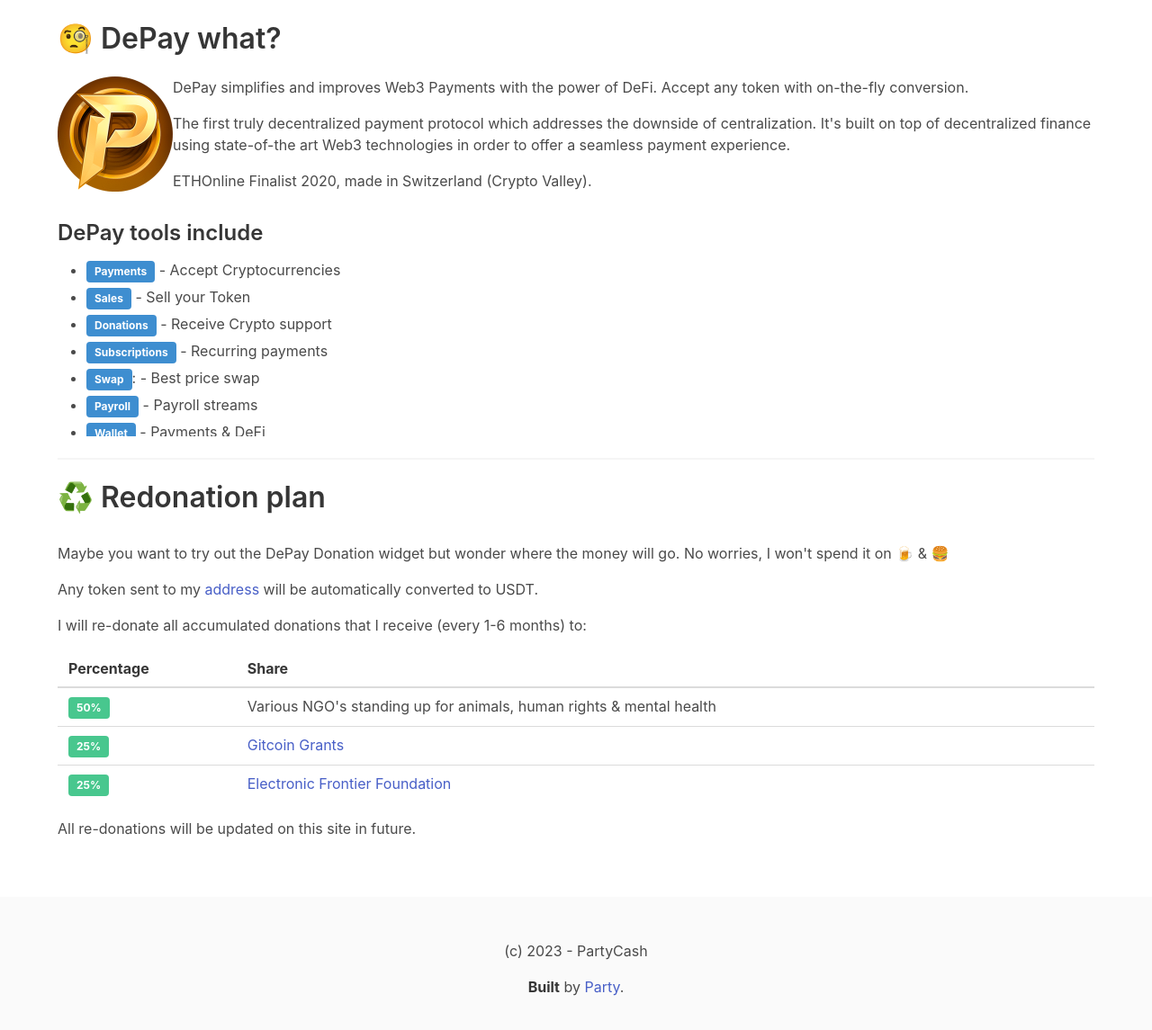
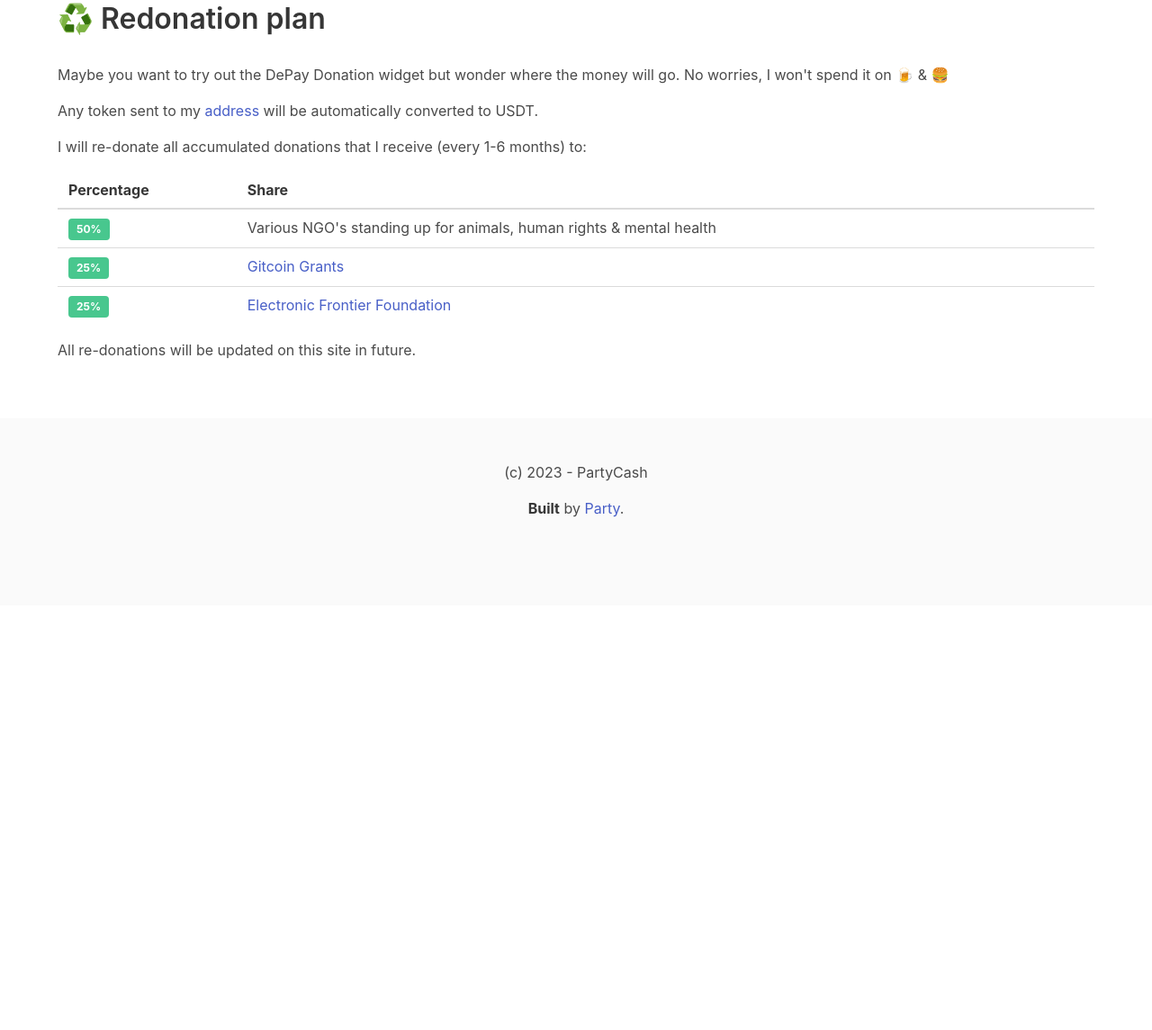
Before and after one commit to PartyCashV2/PartyCashNX, a plain HTML site: page index.html in a window 1280 px wide. Shown: the part 1183-2328 px from the top of the page at 90% size. After the commit the page ends 1856 px from the top, so only its background shows below. Drawn offline with nearby package versions, Linux system fonts and the light colour scheme; a script that the page names is missing.

Commit message:
Update index.html

```diff
--- a/index.html
+++ b/index.html
@@ -55,8 +55,7 @@
       <div class="tabs is-small is-centered">
         <ul>
           <li class="is-active"><a>Donate</a></li>
-          <li><a href="#alexwho">PartyCash?</a></li>
-          <li><a href="#depaywhat">DePay?</a></li>
+          <li><a href="#alexwho">Party's Dungeon?</a></li>
           <li><a href="#redonations">Redonations</a></li>
         </ul>
       </div>
@@ -99,53 +98,7 @@
         </div>
 
         <hr/>
-        <br /> <br />
-        <div class="container" id="depaywhat">
-          <p class="title">🧐 DePay what?</p>
-          <div style="min-height: 355px; max-height: 400px; overflow: auto;" class="content">
-            <div class="image is-128x128 is-pulled-left">
-              <img src="assets/plogo.png"/>
-            </div>
-            <p>DePay simplifies and improves Web3 Payments with the power of DeFi. Accept any token with on-the-fly conversion.</p>
 
-            <p>The first truly decentralized payment protocol which addresses the downside of centralization. It's built on top of decentralized finance using state-of-the art Web3 technologies in order to offer a seamless payment experience.</p>
-
-            <p></p>ETHOnline Finalist 2020, made in Switzerland (Crypto Valley).
-
-            <h3>DePay tools include</h3>
-
-          <ul>
-            <li><span class="tag is-info is-normal"><b>Payments</b></span> - Accept Cryptocurrencies</li>
-            <li><span class="tag is-info is-normal"><b>Sales</b></span> - Sell your Token</li>
-            <li><span class="tag is-info is-normal"><b>Donations</b></span> - Receive Crypto support</li>
-            <li><span class="tag is-info is-normal"><b>Subscriptions</b></span> - Recurring payments</li>
-            <li><span class="tag is-info is-normal"><b>Swap</b></span>: - Best price swap</li>
-            <li><span class="tag is-info is-normal"><b>Payroll</b></span> - Payroll streams</li>
-            <li><span class="tag is-info is-normal"><b>Wallet</b></span> - Payments & DeFi</li>
-            <li><span class="tag is-info is-normal"><b>Credit</b></span> - Streams as collateral</li>
-            <li><span class="tag is-info is-normal"><b>DePay PRO</b></span> - Analytics & Insights</li>
-          </ul>
-
-            <h3>The DePay difference</h3>
-
-            <h4>Chain Agnostic (Multichain)</h4>
-            <p>DePay is extensible around any blockchain, ensuring a competitive cross-chain future.</p>
-
-            <h4>Permissionless</h4>
-            <p>No one can be technically excluded from using DePay and no registration is required.</p>
-
-            <h4>Trustless</h4>
-            <p>Every intermediate step is replaced by smart contracts which are connected to decentralized liquidity pools.</p>
-
-            <h4>Easy to use</h4>
-            <p>Our ambition was to create an even easier user experience than you're used to from shopping in current non-crypto e-commerce stores.</p>
-
-            <h4>Open Source</h4>
-            <p>The DePay protocol will always remain open source.</p>
-
-            <h4>Multinetwork</h4>
-            <p>DePay automatically detects & switches the network if required.</p>
-          </div>
         <hr />
 
         <div class="container content" id="redonations">
```
